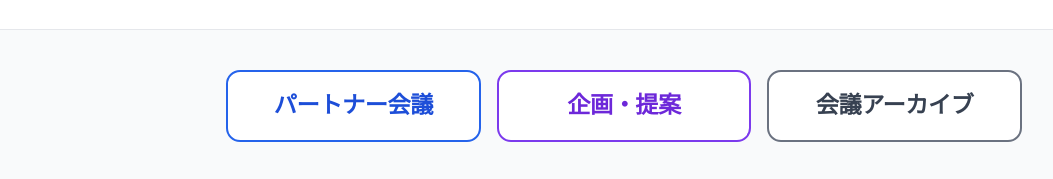
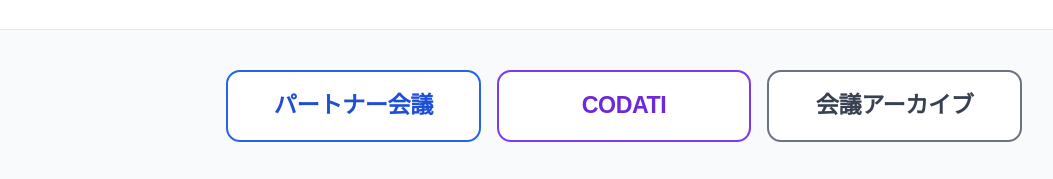
Before and after one commit to shimecava-bw/tkw, a plain HTML site: page index.html in a window 1280 px wide. Shown: the part 155-334 px from the top of the page, without its empty margins (16-1069 px from the left). Drawn offline with Linux system fonts and the light colour scheme.

Commit message:
Update index.html

```diff
--- a/index.html
+++ b/index.html
@@ -79,7 +79,7 @@
 
     <div class="category-bar">
         <a href="./partners/" class="category-btn partners">パートナー会議</a>
-        <a href="./kikaku/" class="category-btn kikaku">企画・提案</a>
+        <a href="./codati/" class="category-btn kikaku">CODATI</a>
         <a href="./archive/" class="category-btn archive">会議アーカイブ</a>
     </div>
 
```
